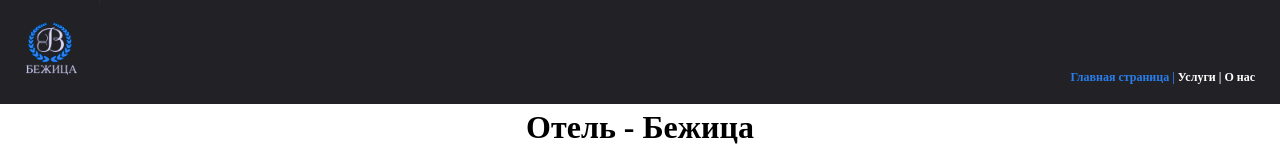
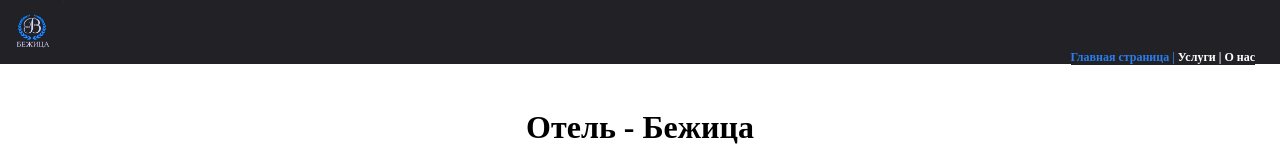
Before and after one commit to d1SEr/firstWEB, a plain HTML site: page index.html in a window 1280 px wide. Shown: the top 160 px of the page. Drawn offline with Linux system fonts and the light colour scheme.

Commit message:
Add files via upload

```diff
--- a/style.css
+++ b/style.css
@@ -1,7 +1,7 @@
 .header_bg
 {
     width: 100vw;
-    /*height: 8vh;*/
+    height: 8vh;
     background: #222226;
     position: fixed;
     top: 0px;
@@ -12,7 +12,7 @@
 .logo
 {
     filter: invert(8%) sepia(6%) saturate(1134%) hue-rotate(201deg) brightness(99%) contrast(87%);
-    width: 100px;
+    width: 8vh;
     /*height: 8vh;*/
 }
 
@@ -42,7 +42,8 @@ a:active
     background: #222226;
     /*font-size: 20px;*/
     float: right;
-    margin-top: 70px;
+    /*margin-top: 70px;*/
+    margin-top: 6.2vh;
     margin-right: 25px;
     font-size: 1.5vh;
 }
```
